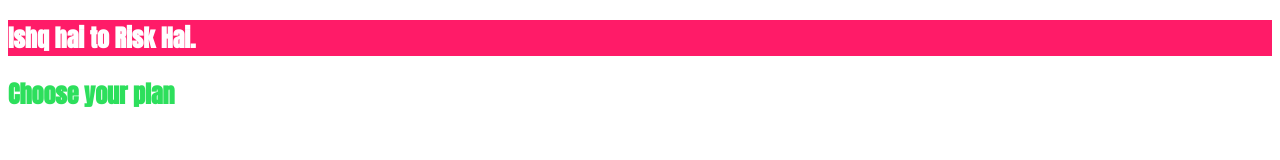
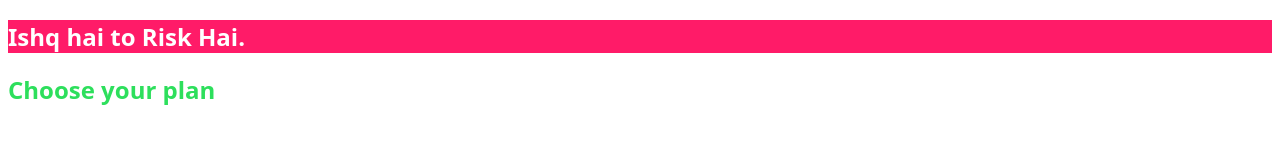
Before and after one commit to rudhrainfogain/CSS, a website: page Section2/index.html in a window 1280 px wide. Drawn offline with Linux system fonts and the light colour scheme.

Commit message:
Cascading and specificity

```diff
--- a/Section2/index.html
+++ b/Section2/index.html
@@ -16,7 +16,7 @@
             <h1>Ishq hai to Risk Hai.</h1>
         </section>
         <section id="plans">
-            <h1 class="section-title">Choose your plan</h1>
+            <h1 class="section-title" style="height: max-content;">Choose your plan</h1>
         </section>
     </main>
 </body>
--- a/Section2/main.css
+++ b/Section2/main.css
@@ -1,5 +1,9 @@
 #product-overview {
     background: #ff1b68;
+}
+
+.section-title {
+    color: #2ddf5c;
 }
 
 h1 {
@@ -7,6 +11,7 @@ h1 {
     font-family: 'Anton', sans-serif;
 }
 
-.section-title {
-    color: #2ddf5c;
+h1 {
+    color: white;
+    font-family: 'sans';
 }
```
Also changed, not shown: 1 other file.
